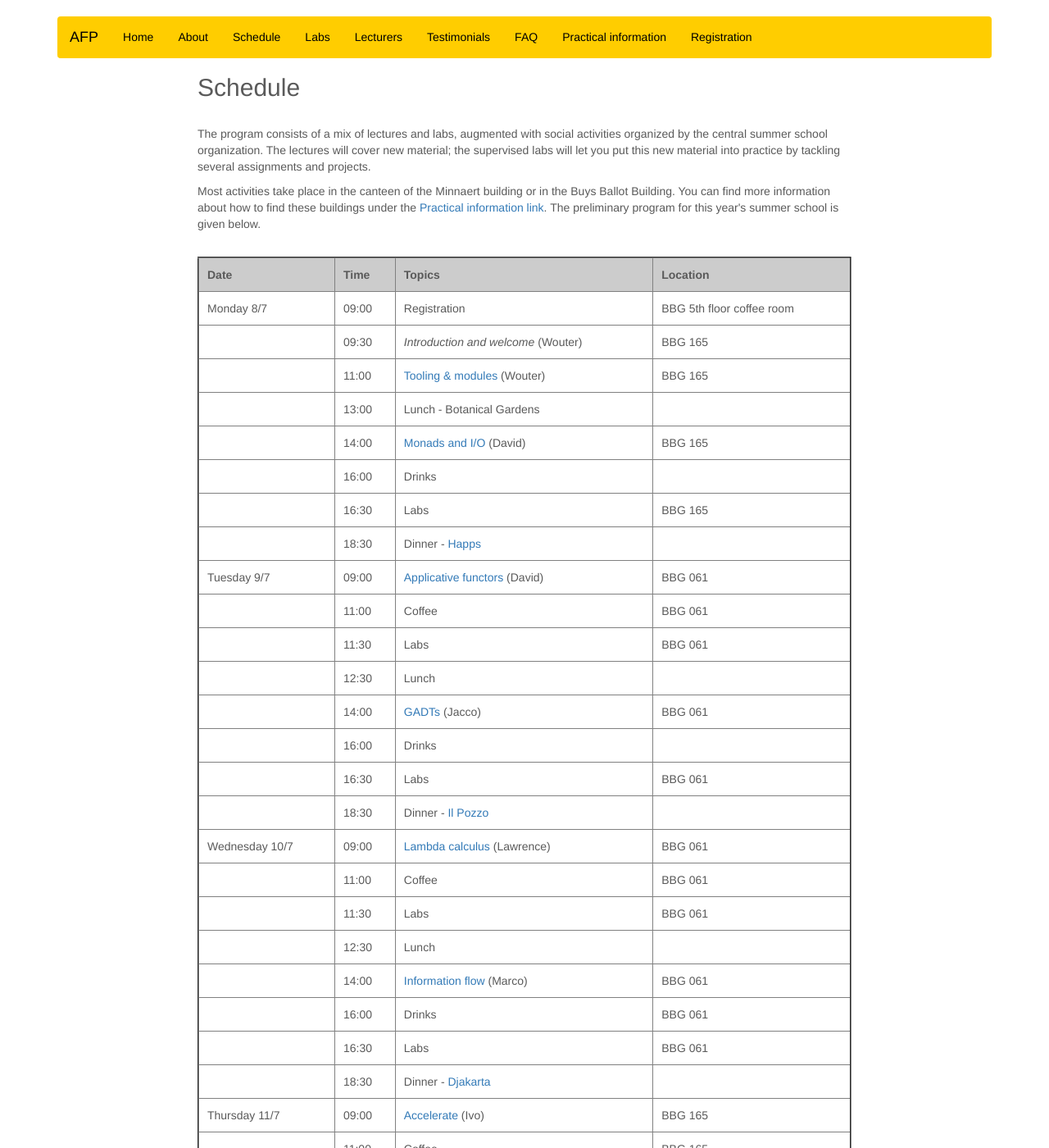
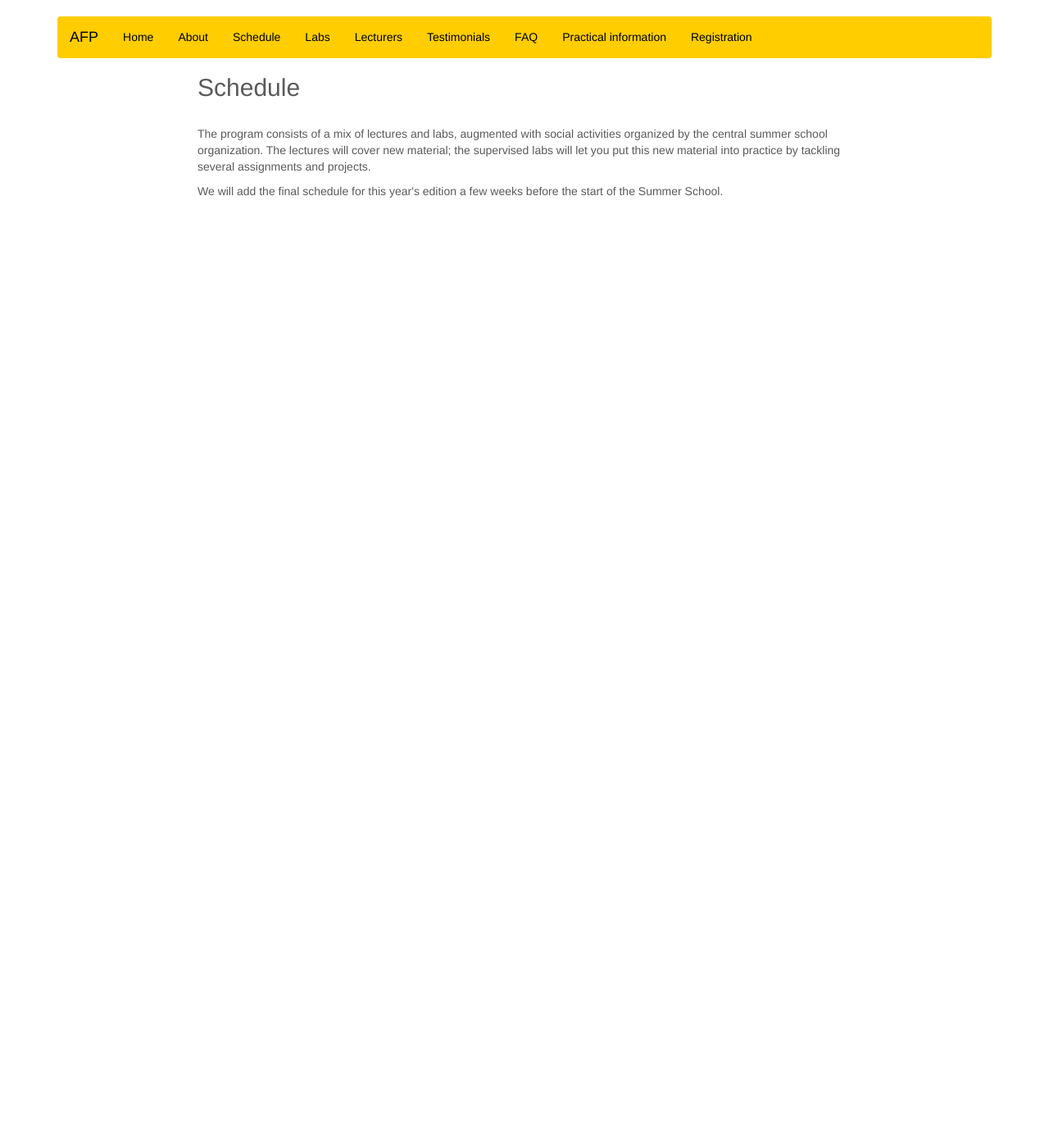
Before and after one commit to uu-afp/uu-afp.github.io, a Jekyll site: the page built from schedule.html, in a window 1280 px wide and 1400 px high. Shown: the whole window at 82% size. Built offline with Jekyll 4.4.1, drawn with Linux system fonts in a browser that asks for light colours; nearby versions of some CDN libraries; some of the changed text lies outside the part shown.

Commit message:
Updated to 2025

```diff
--- a/index.html
+++ b/index.html
@@ -41,8 +41,8 @@ layout: default
     <!-- Marketing messaging and featurettes
     ================================================== -->
     <div class="container marketing">
-      <h3>AFP Summer School 2024</h3>
-      <h4>08 July &ndash; 12 July 2024</h4>
+      <h3>AFP Summer School 2025</h3>
+      <h4>07 July &ndash; 11 July 2025</h4>
       <h5>Register before June 1st</h5>
       <!-- Three columns of text below the carousel -->
       <div class="row">
--- a/schedule.html
+++ b/schedule.html
@@ -14,6 +14,11 @@ organization. The lectures will cover new material; the supervised
 labs will let you put this new material into practice by tackling
 several assignments and projects.</p>
 
+
+<p>
+We will add the final schedule for this year's edition a few weeks
+before the start of the Summer School.
+</p>
 <!-- <ul> -->
 <!--   <li>Monads and applicative functors </li> -->
 <!--   <li>GADTs </li> -->
@@ -23,286 +28,286 @@ several assignments and projects.</p>
 <!--   <li>and more... </li>       -->
 <!-- </ul>   -->
 
-Most activities take place in the canteen of the Minnaert building or
-in the Buys Ballot Building. You can find more information
-about how to find these buildings under the <a href="practical.html">Practical
-information link</a>.
+<!-- Most activities take place in the canteen of the Minnaert building or -->
+<!-- in the Buys Ballot Building. You can find more information -->
+<!-- about how to find these buildings under the <a href="practical.html">Practical -->
+<!-- information link</a>. -->
 
-The preliminary program for this year's summer school is given below.
+<!-- The preliminary program for this year's summer school is given below. -->
 
 
 
-</p></br>
+<!-- </p></br> -->
 
 
-  <table cols="4" width="100%" cellpadding="3" border="2">
-    <tr bgcolor="#CCCCCC">
+<!--   <table cols="4" width="100%" cellpadding="3" border="2"> -->
+<!--     <tr bgcolor="#CCCCCC"> -->
 
-      <th>Date</th>
+<!--       <th>Date</th> -->
 
-      <th>Time</th>
+<!--       <th>Time</th> -->
 
-      <th>Topics</th>
+<!--       <th>Topics</th> -->
 
-      <th>Location</th>
+<!--       <th>Location</th> -->
 
-    </tr>
+<!--     </tr> -->
 
-    <tr>
-      <td>Monday 8/7</td>
-      <td>09:00</td>
-      <td>Registration</td>
-      <td>BBG 5th floor coffee room</td>
-    </tr>
+<!--     <tr> -->
+<!--       <td>Monday 8/7</td> -->
+<!--       <td>09:00</td> -->
+<!--       <td>Registration</td> -->
+<!--       <td>BBG 5th floor coffee room</td> -->
+<!--     </tr> -->
 
-    <tr>
-      <td></td>
-      <td>09:30</td>
-      <td><i>Introduction and welcome</i> (Wouter) </td>
-      <td>BBG 165</td>
-    </tr>
+<!--     <tr> -->
+<!--       <td></td> -->
+<!--       <td>09:30</td> -->
+<!--       <td><i>Introduction and welcome</i> (Wouter) </td> -->
+<!--       <td>BBG 165</td> -->
+<!--     </tr> -->
 
 
-    <tr>
-      <td></td>
-      <td>11:00</td>
-      <td><a href="slides/01-intro.pdf">Tooling & modules</a> (Wouter) </td>
-      <td>BBG 165</td>
-    </tr>
+<!--     <tr> -->
+<!--       <td></td> -->
+<!--       <td>11:00</td> -->
+<!--       <td><a href="slides/01-intro.pdf">Tooling & modules</a> (Wouter) </td> -->
+<!--       <td>BBG 165</td> -->
+<!--     </tr> -->
 
-    <tr>
-      <td></td>
-      <td>13:00</td>
-      <td>Lunch - Botanical Gardens</td>
-      <td></td>
-    </tr>
+<!--     <tr> -->
+<!--       <td></td> -->
+<!--       <td>13:00</td> -->
+<!--       <td>Lunch - Botanical Gardens</td> -->
+<!--       <td></td> -->
+<!--     </tr> -->
 
-    <tr>
-      <td></td>
-      <td>14:00</td>
-      <td><a href="slides/02-monads.pdf">Monads and I/O</a> (David) </td>
-      <td>BBG 165</td>
-    </tr>
+<!--     <tr> -->
+<!--       <td></td> -->
+<!--       <td>14:00</td> -->
+<!--       <td><a href="slides/02-monads.pdf">Monads and I/O</a> (David) </td> -->
+<!--       <td>BBG 165</td> -->
+<!--     </tr> -->
 
-    <tr>
-      <td></td>
-      <td>16:00</td>
-      <td>Drinks</td>
-      <td></td>
-    </tr>
+<!--     <tr> -->
+<!--       <td></td> -->
+<!--       <td>16:00</td> -->
+<!--       <td>Drinks</td> -->
+<!--       <td></td> -->
+<!--     </tr> -->
 
-    <tr>
-      <td></td>
-      <td>16:30</td>
-      <td>Labs </td>
-      <td>BBG 165</td>
-    </tr>
+<!--     <tr> -->
+<!--       <td></td> -->
+<!--       <td>16:30</td> -->
+<!--       <td>Labs </td> -->
+<!--       <td>BBG 165</td> -->
+<!--     </tr> -->
 
-    <tr>
-      <td></td>
-      <td>18:30</td>
-      <td>Dinner - <a href="https://www.happsutrecht.nl/">Happs</a></td>
-      <td></td>
-    </tr>
+<!--     <tr> -->
+<!--       <td></td> -->
+<!--       <td>18:30</td> -->
+<!--       <td>Dinner - <a href="https://www.happsutrecht.nl/">Happs</a></td> -->
+<!--       <td></td> -->
+<!--     </tr> -->
 
 
-    <tr>
-      <td>Tuesday 9/7</td>
-      <td>09:00</td>
-      <td><a href="slides/03-applicatives.pdf">Applicative functors</a> (David)</td>
-      <td>BBG 061</td>
-    </tr>
+<!--     <tr> -->
+<!--       <td>Tuesday 9/7</td> -->
+<!--       <td>09:00</td> -->
+<!--       <td><a href="slides/03-applicatives.pdf">Applicative functors</a> (David)</td> -->
+<!--       <td>BBG 061</td> -->
+<!--     </tr> -->
 
-    <tr>
-      <td></td>
-      <td>11:00</td>
-      <td>Coffee</td>
-      <td>BBG 061</td>
-    </tr>
+<!--     <tr> -->
+<!--       <td></td> -->
+<!--       <td>11:00</td> -->
+<!--       <td>Coffee</td> -->
+<!--       <td>BBG 061</td> -->
+<!--     </tr> -->
 
-    <tr>
-      <td></td>
-      <td>11:30</td>
-      <td>Labs </td>
-      <td>BBG 061</td>
-    </tr>
+<!--     <tr> -->
+<!--       <td></td> -->
+<!--       <td>11:30</td> -->
+<!--       <td>Labs </td> -->
+<!--       <td>BBG 061</td> -->
+<!--     </tr> -->
 
-    <tr>
-      <td></td>
-      <td>12:30</td>
-      <td>Lunch</td>
-      <td></td>
-    </tr>
+<!--     <tr> -->
+<!--       <td></td> -->
+<!--       <td>12:30</td> -->
+<!--       <td>Lunch</td> -->
+<!--       <td></td> -->
+<!--     </tr> -->
 
-    <tr>
-      <td></td>
-      <td>14:00</td>
-      <td><a href="slides/04-gadts.pdf">GADTs</a> (Jacco)</td>
-      <td>BBG 061</td>
-    </tr>
+<!--     <tr> -->
+<!--       <td></td> -->
+<!--       <td>14:00</td> -->
+<!--       <td><a href="slides/04-gadts.pdf">GADTs</a> (Jacco)</td> -->
+<!--       <td>BBG 061</td> -->
+<!--     </tr> -->
 
-    <tr>
-      <td></td>
-      <td>16:00</td>
-      <td>Drinks</td>
-      <td></td>
-    </tr>
+<!--     <tr> -->
+<!--       <td></td> -->
+<!--       <td>16:00</td> -->
+<!--       <td>Drinks</td> -->
+<!--       <td></td> -->
+<!--     </tr> -->
 
-    <tr>
-      <td></td>
-      <td>16:30</td>
-      <td>Labs</td>
-      <td>BBG 061</td>
-    </tr>
+<!--     <tr> -->
+<!--       <td></td> -->
+<!--       <td>16:30</td> -->
+<!--       <td>Labs</td> -->
+<!--       <td>BBG 061</td> -->
+<!--     </tr> -->
 
-    <tr>
-      <td></td>
-      <td>18:30</td>
-      <td>Dinner - <a href="https://www.ilpozzo.nl/">Il Pozzo</a></td>
-      <td></td>
-    </tr>
+<!--     <tr> -->
+<!--       <td></td> -->
+<!--       <td>18:30</td> -->
+<!--       <td>Dinner - <a href="https://www.ilpozzo.nl/">Il Pozzo</a></td> -->
+<!--       <td></td> -->
+<!--     </tr> -->
 
 
-    <tr>
-      <td>Wednesday 10/7</td>
-      <td>09:00</td>
-      <td><a href="slides/lambda-2024.pdf">Lambda calculus</a> (Lawrence)
-      <td>BBG 061</td>
-    </tr>
+<!--     <tr> -->
+<!--       <td>Wednesday 10/7</td> -->
+<!--       <td>09:00</td> -->
+<!--       <td><a href="slides/lambda-2024.pdf">Lambda calculus</a> (Lawrence) -->
+<!--       <td>BBG 061</td> -->
+<!--     </tr> -->
 
-    <tr>
-      <td></td>
-      <td>11:00</td>
-      <td>Coffee</td>
-      <td>BBG 061</td>
-    </tr>
+<!--     <tr> -->
+<!--       <td></td> -->
+<!--       <td>11:00</td> -->
+<!--       <td>Coffee</td> -->
+<!--       <td>BBG 061</td> -->
+<!--     </tr> -->
 
-    <tr>
-      <td></td>
-      <td>11:30</td>
-      <td>Labs </td>
-      <td>BBG 061</td>
-    </tr>
+<!--     <tr> -->
+<!--       <td></td> -->
+<!--       <td>11:30</td> -->
+<!--       <td>Labs </td> -->
+<!--       <td>BBG 061</td> -->
+<!--     </tr> -->
 
-    <tr>
-      <td></td>
-      <td>12:30</td>
-      <td>Lunch</td>
-      <td></td>
-    </tr>
+<!--     <tr> -->
+<!--       <td></td> -->
+<!--       <td>12:30</td> -->
+<!--       <td>Lunch</td> -->
+<!--       <td></td> -->
+<!--     </tr> -->
 
-    <tr>
-      <td></td>
-      <td>14:00</td>
-      <td><a href="slides/ifc.pdf">Information flow</a> (Marco)</td>
-      <td>BBG 061</td>
-    </tr>
+<!--     <tr> -->
+<!--       <td></td> -->
+<!--       <td>14:00</td> -->
+<!--       <td><a href="slides/ifc.pdf">Information flow</a> (Marco)</td> -->
+<!--       <td>BBG 061</td> -->
+<!--     </tr> -->
 
-    <tr>
-      <td></td>
-      <td>16:00</td>
-      <td>Drinks</td>
-      <td>BBG 061</td>
-    </tr>
+<!--     <tr> -->
+<!--       <td></td> -->
+<!--       <td>16:00</td> -->
+<!--       <td>Drinks</td> -->
+<!--       <td>BBG 061</td> -->
+<!--     </tr> -->
 
-    <tr>
-      <td></td>
-      <td>16:30</td>
-      <td>Labs </td>
-      <td>BBG 061</td>
-    </tr>
+<!--     <tr> -->
+<!--       <td></td> -->
+<!--       <td>16:30</td> -->
+<!--       <td>Labs </td> -->
+<!--       <td>BBG 061</td> -->
+<!--     </tr> -->
 
-    <tr>
-      <td></td>
-      <td>18:30</td>
-      <td>Dinner - <a href="https://djakarta.nl/">Djakarta</a></td>
-      <td></td>
-    </tr>
+<!--     <tr> -->
+<!--       <td></td> -->
+<!--       <td>18:30</td> -->
+<!--       <td>Dinner - <a href="https://djakarta.nl/">Djakarta</a></td> -->
+<!--       <td></td> -->
+<!--     </tr> -->
 
-    <tr>
-      <td>Thursday 11/7</td>
-      <td>09:00</td>
-      <td><a href="slides/07-accelerate.pdf">Accelerate</a> (Ivo) </td>
-      <td>BBG 165</td>
-    </tr>
+<!--     <tr> -->
+<!--       <td>Thursday 11/7</td> -->
+<!--       <td>09:00</td> -->
+<!--       <td><a href="slides/07-accelerate.pdf">Accelerate</a> (Ivo) </td> -->
+<!--       <td>BBG 165</td> -->
+<!--     </tr> -->
 
-    <tr>
-      <td></td>
-      <td>11:00</td>
-      <td>Coffee</td>
-      <td>BBG 165</td>
-    </tr>
+<!--     <tr> -->
+<!--       <td></td> -->
+<!--       <td>11:00</td> -->
+<!--       <td>Coffee</td> -->
+<!--       <td>BBG 165</td> -->
+<!--     </tr> -->
 
-    <tr>
-      <td></td>
-      <td>11:30</td>
-      <td>Labs</td>
-      <td>BBG 165</td>
-    </tr>
+<!--     <tr> -->
+<!--       <td></td> -->
+<!--       <td>11:30</td> -->
+<!--       <td>Labs</td> -->
+<!--       <td>BBG 165</td> -->
+<!--     </tr> -->
 
-    <tr>
-      <td></td>
-      <td>12:30</td>
-      <td>Lunch</td>
-      <td></td>
-    </tr>
+<!--     <tr> -->
+<!--       <td></td> -->
+<!--       <td>12:30</td> -->
+<!--       <td>Lunch</td> -->
+<!--       <td></td> -->
+<!--     </tr> -->
 
-    <tr>
-      <td></td>
-      <td>14:00</td>
-      <td><a href="slides/07-type-families.pdf">Type families</a> (Gabriele)</td>
-      <td>BBG 165</td>
-    </tr>
+<!--     <tr> -->
+<!--       <td></td> -->
+<!--       <td>14:00</td> -->
+<!--       <td><a href="slides/07-type-families.pdf">Type families</a> (Gabriele)</td> -->
+<!--       <td>BBG 165</td> -->
+<!--     </tr> -->
 
-    <tr>
-      <td></td>
-      <td>16:00</td>
-      <td>Coffee</td>
-      <td></td>
-    </tr>
+<!--     <tr> -->
+<!--       <td></td> -->
+<!--       <td>16:00</td> -->
+<!--       <td>Coffee</td> -->
+<!--       <td></td> -->
+<!--     </tr> -->
 
-    <tr>
-      <td></td>
-      <td>16:30</td>
-      <td>Labs</td>
-      <td>BBG 165</td>
-    </tr>
+<!--     <tr> -->
+<!--       <td></td> -->
+<!--       <td>16:30</td> -->
+<!--       <td>Labs</td> -->
+<!--       <td>BBG 165</td> -->
+<!--     </tr> -->
 
-    <tr>
-      <td></td>
-      <td>18:30</td>
-      <td>Dinner - <a href="https://theehuisrhijnauwen.nl/">Theehuis Rhijnauwen</a></td>
-      <td></td>
-    </tr>
+<!--     <tr> -->
+<!--       <td></td> -->
+<!--       <td>18:30</td> -->
+<!--       <td>Dinner - <a href="https://theehuisrhijnauwen.nl/">Theehuis Rhijnauwen</a></td> -->
+<!--       <td></td> -->
+<!--     </tr> -->
 
-    <tr>
-      <td>Friday 12/7</td>
-      <td>09:45</td>
-      <td>Key collection</td>
-      <td>BBG 165</td>
-    </tr>
+<!--     <tr> -->
+<!--       <td>Friday 12/7</td> -->
+<!--       <td>09:45</td> -->
+<!--       <td>Key collection</td> -->
+<!--       <td>BBG 165</td> -->
+<!--     </tr> -->
 
-    <tr>
-      <td></td>
-      <td>10:00</td>
-      <td><a href="slides/farhad.pdf">Guest lecture - Farhad Mehta</a></td>
-      <td>BBG 165</td>
-    </tr>
+<!--     <tr> -->
+<!--       <td></td> -->
+<!--       <td>10:00</td> -->
+<!--       <td><a href="slides/farhad.pdf">Guest lecture - Farhad Mehta</a></td> -->
+<!--       <td>BBG 165</td> -->
+<!--     </tr> -->
 
-    <tr>
-      <td></td>
-      <td>12:00</td>
-      <td>Closure</td>
-      <td>BBG 165</td>
-    </tr>
+<!--     <tr> -->
+<!--       <td></td> -->
+<!--       <td>12:00</td> -->
+<!--       <td>Closure</td> -->
+<!--       <td>BBG 165</td> -->
+<!--     </tr> -->
 
-    <tr>
-      <td></td>
-      <td>12:30</td>
-      <td>Lunch - Jazzmans</td>
-      <td></td>
-    </tr>
+<!--     <tr> -->
+<!--       <td></td> -->
+<!--       <td>12:30</td> -->
+<!--       <td>Lunch - Jazzmans</td> -->
+<!--       <td></td> -->
+<!--     </tr> -->
 
-  </table>
+<!--   </table> -->
 
 </div>
```
Also changed, not shown: about.md (+4 -4 lines), faq.md (+10 -0 lines), lecturers.html (+0 -22 lines).
